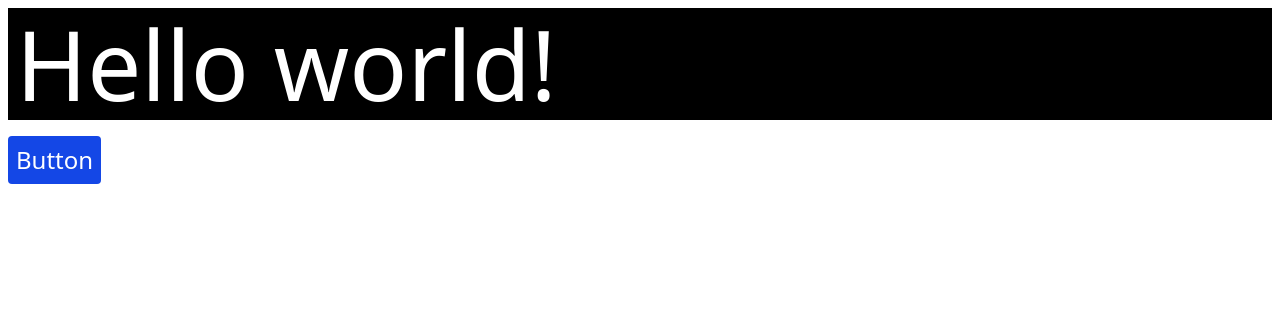
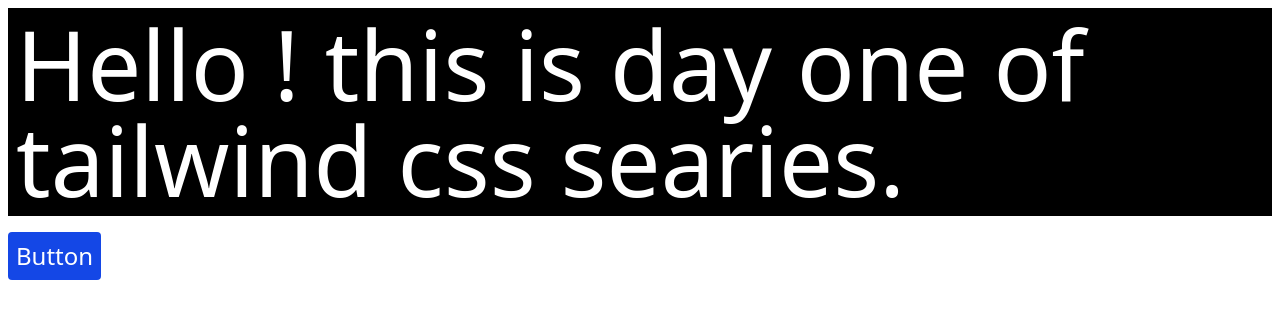
Before and after one commit to Shivam16a/Learn_Tailwind_CSS, a website: page day_one/Index.html in a window 1280 px wide. Drawn offline with nearby package versions, Linux system fonts and the light colour scheme.

Commit message:
tailwind css cli setup

```diff
--- a/day_one/Index.html
+++ b/day_one/Index.html
@@ -9,7 +9,7 @@
 
 <body>
     <h1 class="bg-black text-white text-8xl m-2 p-2">
-        Hello world!
+        Hello ! this is day one of tailwind css searies.
     </h1>
 
     <button class="bg-blue-700 m-2 p-2 rounded text-2xl text-white hover:bg-blue-900">Button</button>
--- /dev/null
+++ b/day_one/style.css
@@ -0,0 +1 @@
+@import "tailwindcss";
```
Also changed, not shown: day_one/package.json (added, +12 -0 lines), day_one/output.css (added).
